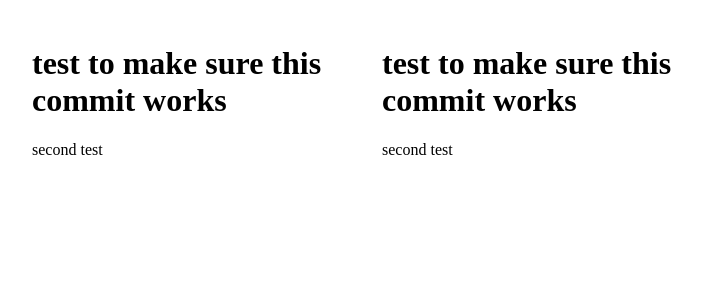
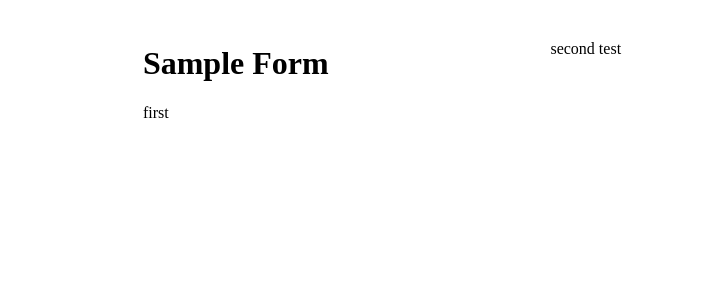
Before and after one commit to patrickfcarey/demo-angular-app, an Angular app: page / in a window 1280 px wide. Shown: the top 300 px of the page, without its empty margins (274-976 px from the left). Built offline with nearby package versions, Linux system fonts and the light colour scheme.

Commit message:
ch ch ch changes

```diff
--- a/src/app/app.component.html
+++ b/src/app/app.component.html
@@ -3,12 +3,11 @@
 <main class="main">
   <div class="content">
     <div class="left-side">
-        <h1>test to make sure this commit works</h1>
-        <p>second test</p>
+        <h1>Sample Form</h1>
+        <p>first</p>
 
     </div>
     <div class="right-side">
-      <h1>test to make sure this commit works</h1>
       <p>second test</p>
     </div>
 
--- a/src/index.html
+++ b/src/index.html
@@ -2,7 +2,7 @@
 <html lang="en">
 <head>
   <meta charset="utf-8">
-  <title>DemoAngularApp</title>
+  <title>{{title}}</title>
   <base href="/">
   <meta name="viewport" content="width=device-width, initial-scale=1">
   <link rel="icon" type="image/x-icon" href="favicon.ico">
```
